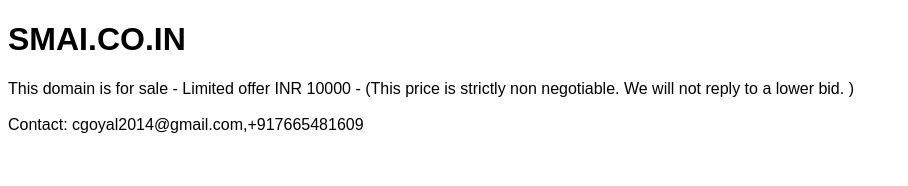
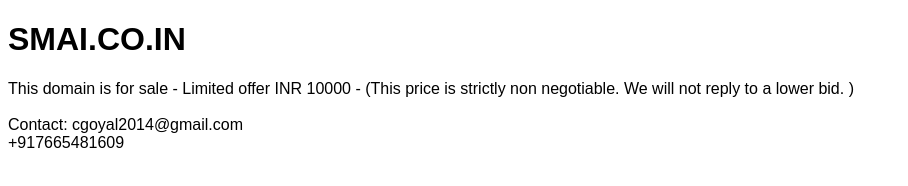
Before and after one commit to cgoyal2014/website, a plain HTML site: page index.html in a window 1280 px wide. Shown: the whole page, without its empty margins (0-908 px from the left). Drawn offline with Linux system fonts and the light colour scheme.

Commit message:
Update index.html

```diff
--- a/index.html
+++ b/index.html
@@ -15,7 +15,7 @@ body {
 <h1>SMAI.CO.IN</h1>
 <p>This domain is for sale
 - Limited offer INR 10000  -
-(This price is strictly non negotiable. We will not reply to a lower bid. ) <br> <br> Contact: cgoyal2014@gmail.com,+917665481609
+(This price is strictly non negotiable. We will not reply to a lower bid. ) <br> <br> Contact: cgoyal2014@gmail.com <br>         +917665481609
 </p>
 
 </body>
```
